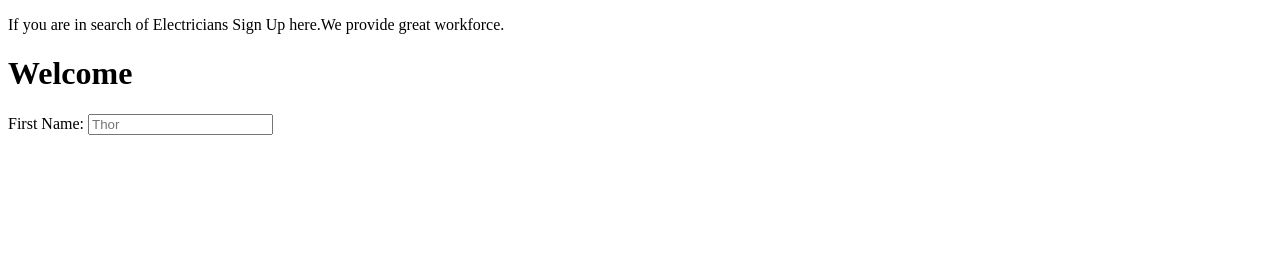
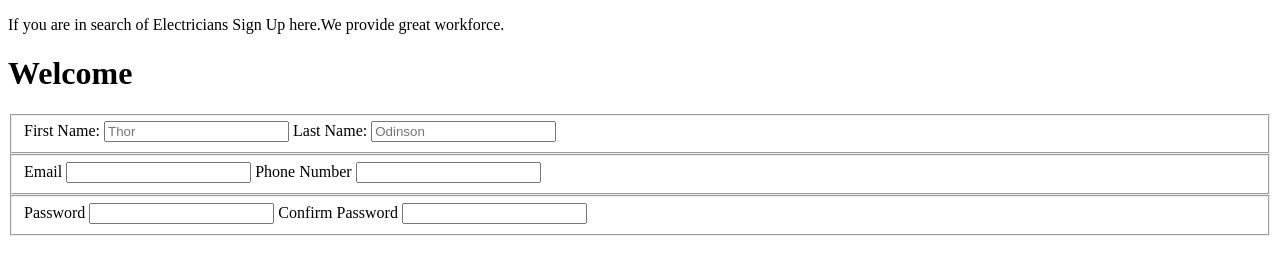
Before and after one commit to MiteshDaryani/Sign-up-forms, a plain HTML site: page index.html in a window 1280 px wide. Drawn offline with Linux system fonts and the light colour scheme.

Commit message:
Completed the HTML structure now only CSS edits are left

```diff
--- a/index.html
+++ b/index.html
@@ -11,11 +11,45 @@
 
     <h1>Welcome</h1>
 
-    <form action = "www.google.com" method = "post"></form>
+    <form action = "www.google.com" method = "post">
 
-    <label for = "first_name">First Name:</label>
+    <fieldset>
 
-    <input type = "text" id = "first_name" name = "first_name" placeholder = "Thor">
+        <label for = "first_name">First Name:</label>
+
+        <input type = "text" id = "first_name" name = "first_name" placeholder = "Thor">
+
+        <label for="last_name">Last Name:</label>
+
+        <input type = "text" id = "last_name" name = "last_name" placeholder = "Odinson">
+
+    </fieldset>
+
+    <fieldset>
+
+        <label for="user_email">Email</label>
+
+        <input type = "email" id="user_email" name="email">
+
+        <label for="phone_number">Phone Number</label>
+
+        <input type="number" id="phone_number" name="number">
+
+    </fieldset>
+
+    <fieldset>
+
+        <label for="password">Password</label>
+
+        <input type="password" id="password">
+
+        <label for="confirm_password">Confirm Password</label>
+
+        <input type="password" id="confirm_password">
+
+    </fieldset>
+
+    </form>
 
 </body>
 </html>
```
